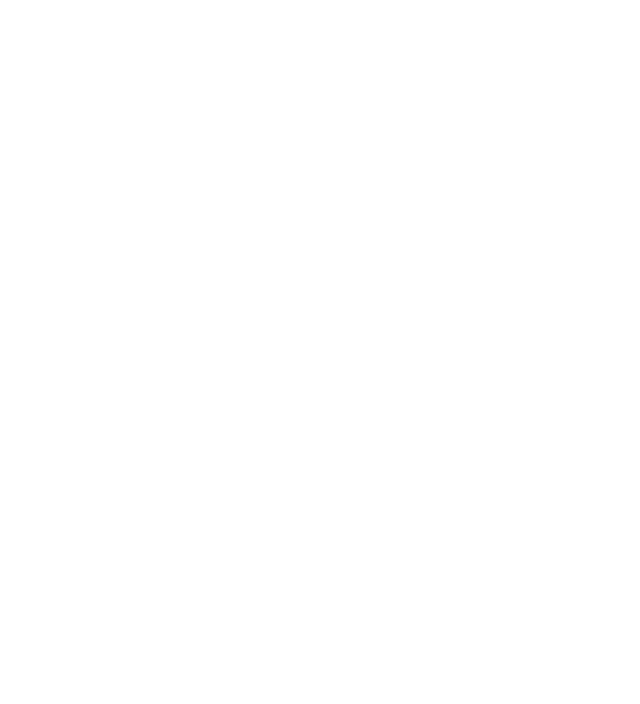
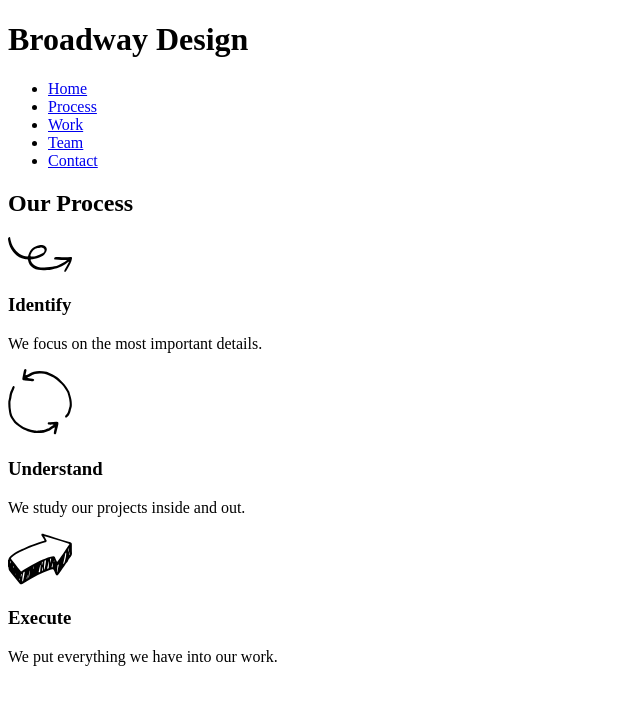
Before and after one commit to sturgisMrDA/broadway, a plain HTML site: page index.html in a window 1280 px wide. Shown: the whole page, without its empty margins (0-640 px from the left). Drawn offline with Linux system fonts and the light colour scheme.

Commit message:
Added main content.

```diff
--- a/index.html
+++ b/index.html
@@ -1,13 +1,36 @@
 <!DOCTYPE html>
-<html>
+<html lang="en">
   <head>
     <meta charset="utf-8">
-    <meta http-equiv="content-type" content="text/html; charset=UTF-8">
-    <title>Broadway</title>
+    <title>Broadway Design</title>
   </head>
   <body>
     <header>
+      <h1>Broadway Design</h1>
+      <nav>
+        <ul>
+          <li><a href="#">Home</a></li>
+          <li><a href="#">Process</a></li>
+          <li><a href="#">Work</a></li>
+          <li><a href="#">Team</a></li>
+          <li><a href="#">Contact</a></li>
+        </ul>
+      </nav>
+    </header>
+    <main>
+      <h2>Our Process</h2>
+      <img src="resources/images/identify.svg" alt="">
+      <h3>Identify</h3>
+      <p>We focus on the  most important details.</p>
+      <img src="resources/images/understand.svg" alt="">
+      <h3>Understand</h3>
+      <p>We study our projects inside and out.</p>
+      <img src="resources/images/execute.svg" alt="">
+      <h3>Execute</h3>
+      <p>We put everything we have into our work.</p>
+    </main>
+    <footer>
 
-    </header>
+    </footer>
   </body>
 </html>
```
